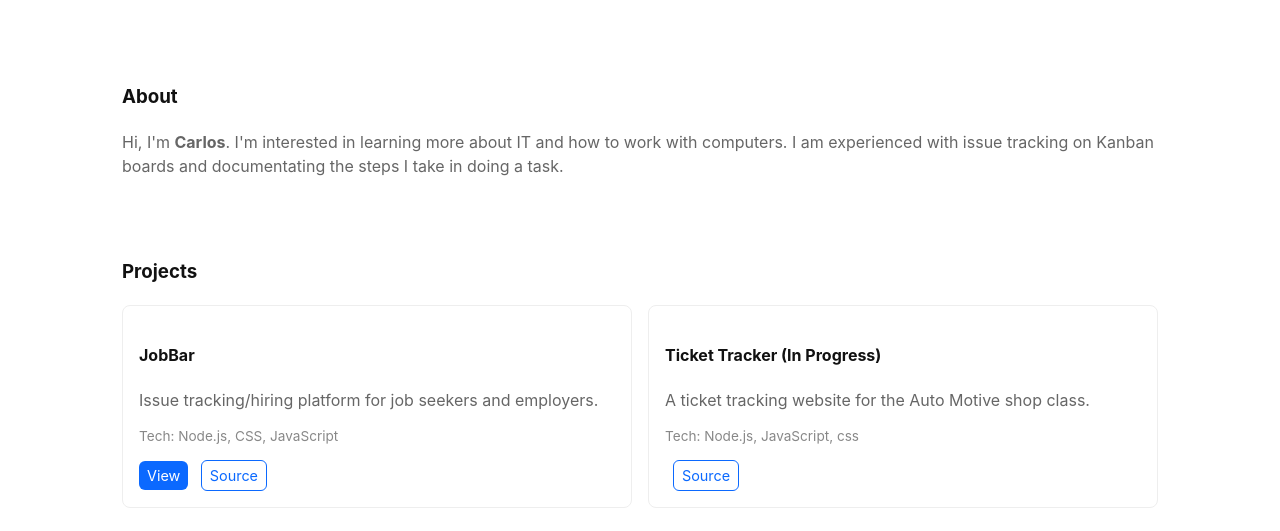
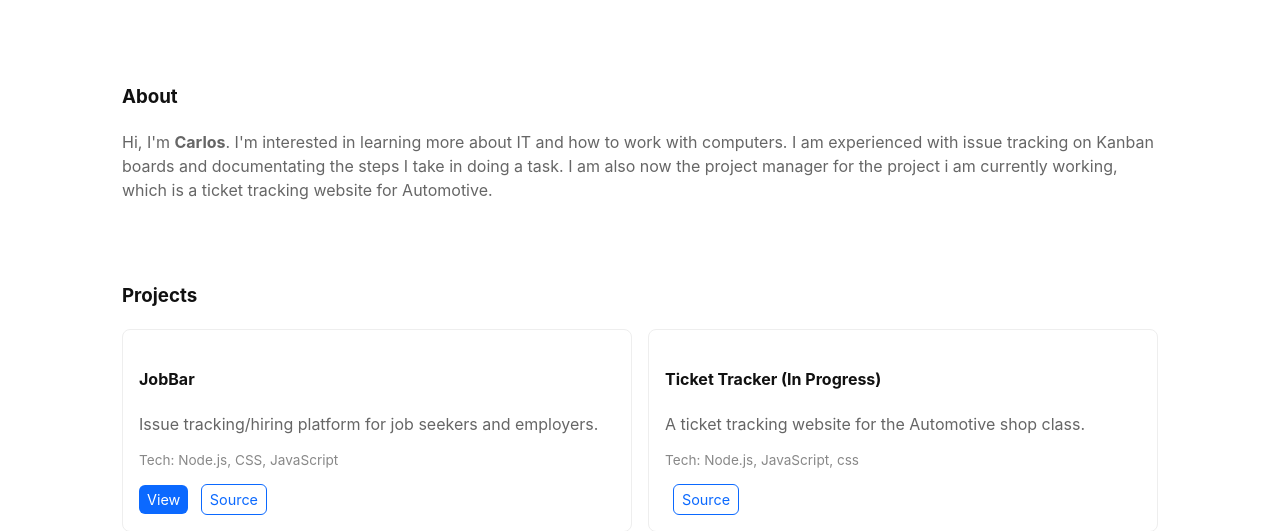
Before and after one commit to seawind101/seawind101.github.io, a plain HTML site: page index.html in a window 1280 px wide. Shown: the part 285-816 px from the top of the page. Drawn offline with Linux system fonts and the light colour scheme.

Commit message:
Update index.html

```diff
--- a/index.html
+++ b/index.html
@@ -32,7 +32,7 @@
 
       <section id="about" class="container about">
          <h3>About</h3>
-         <p>Hi, I'm <strong>Carlos</strong>. I'm interested in learning more about IT and how to work with computers. I am experienced with issue tracking on Kanban boards and documentating the steps I take in doing a task.  </p>
+         <p>Hi, I'm <strong>Carlos</strong>. I'm interested in learning more about IT and how to work with computers. I am experienced with issue tracking on Kanban boards and documentating the steps I take in doing a task. I am also now the project manager for the project i am currently working, which is a ticket tracking website for Automotive.  </p>
       </section>
 
       <section id="projects" class="container projects">
@@ -49,7 +49,7 @@
             </article>
             <article class="card">
                <h4>Ticket Tracker (In Progress)</h4>
-               <p class="card-desc">A ticket tracking website for the Auto Motive shop class.</p>
+               <p class="card-desc">A ticket tracking website for the Automotive shop class.</p>
                <p class="card-meta">Tech: Node.js, JavaScript, css</p>
                <div class="card-actions">
                   <a href="https://github.com/seawind101/YtechAuto" target="_blank" class="btn small btn-outline">Source</a>
```
